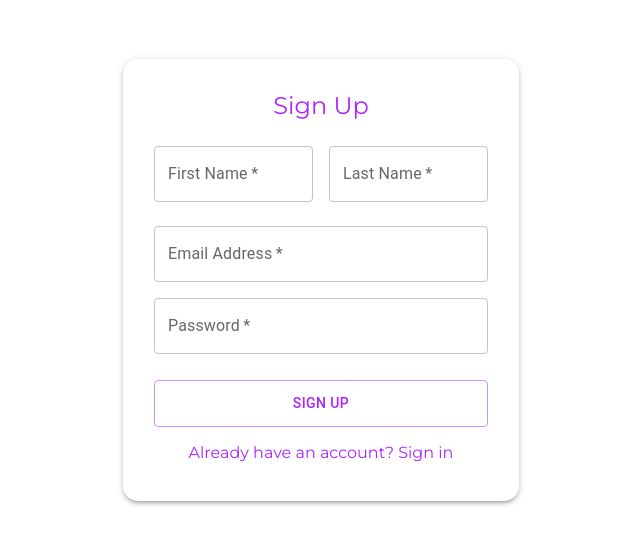
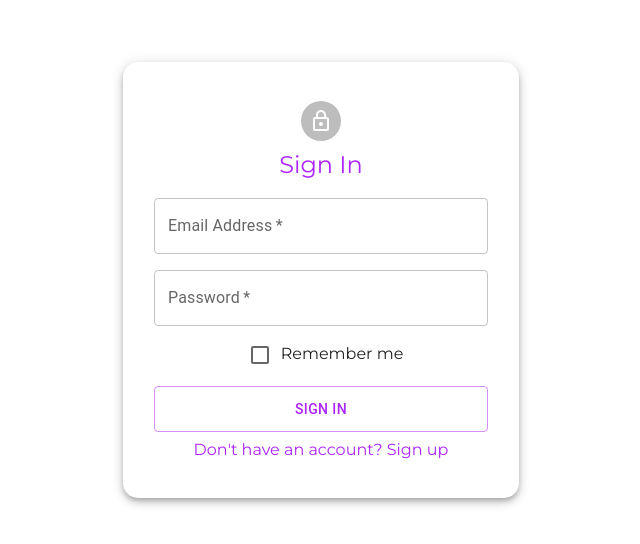
Before and after one commit to MrDenki/Tempus-frontend, a React (Vite) app: page /sign-in in a window 1280 px wide. Shown: the part 120-664 px from the top of the page, without its empty margins (319-959 px from the left). Built offline with nearby package versions, Linux system fonts and the light colour scheme.

Commit message:
Complete auth form

```diff
--- a/src/components/Forms/BaseForm/index.jsx
+++ b/src/components/Forms/BaseForm/index.jsx
@@ -8,7 +8,7 @@ import "./style.scss";
 const BaseForm = ({ title, children, onSubmit }) => {
   return (
     <Container maxWidth="xs" className="form">
-      <Card className="form__card" elevation={3}>
+      <Card className="form__card" elevation={5}>
         <CardContent>
           <Title className="form__title" variant="h5">
             {title}
--- /dev/null
+++ b/src/components/Forms/SignInForm.jsx
@@ -0,0 +1,94 @@
+import * as React from "react";
+import Avatar from "@mui/material/Avatar";
+import TextField from "@mui/material/TextField";
+import Grid from "@mui/material/Grid";
+import Box from "@mui/material/Box";
+import LockOutlinedIcon from "@mui/icons-material/LockOutlined";
+import { Link } from "react-router-dom";
+import Button from "@/components/UI/Button";
+import { Title } from "../Typography";
+import Checkbox from "@mui/material/Checkbox";
+import BaseForm from "./BaseForm";
+
+// import './style.scss'
+
+// const SignInForm = () => {
+//   const handleSubmit = (event) => {
+//     event.preventDefault();
+//     const data = new FormData(event.currentTarget);
+//     // eslint-disable-next-line no-console
+//     console.log({
+//       email: data.get("email"),
+//       password: data.get("password"),
+//     });
+//   };
+
+const SignInForm = ({ onSubmit }) => {
+  const validation = () => {};
+
+  return (
+    <BaseForm onSubmit={onSubmit}>
+      <Grid container>
+        <Box
+          sx={{
+            display: "flex",
+            flexDirection: "column",
+            alignItems: "center",
+          }}
+        >
+          <Avatar className="form__avatar" sx={{ mb: 1 }}>
+            <LockOutlinedIcon />
+          </Avatar>
+          <Grid item xs={12} sx={{ mb: 1 }}>
+            <Title className="form__title" variant="h5">
+              Sign In
+            </Title>
+          </Grid>
+
+          <Grid container spacing={2}>
+            <Grid item xs={12}>
+              <TextField
+                className="form__input"
+                required
+                fullWidth
+                label="Email Address"
+                name="email"
+              />
+            </Grid>
+
+            <Grid item xs={12}>
+              <TextField
+                className="form__input"
+                required
+                fullWidth
+                type="password"
+                label="Password"
+                name="password"
+              />
+            </Grid>
+          </Grid>
+          <Grid justifyContent="left" sx={{ mt: 1 }}>
+            <Checkbox className="form__checkbox" type="checkbox"></Checkbox>
+            Remember me
+          </Grid>
+          <Button
+            className="form__button"
+            type="submit"
+            fullWidth
+            sx={{ p: 1 }}
+          >
+            Sign In
+          </Button>
+
+          <Grid item xs={12} sx={{ mt: 1 }}>
+            <Link to="/sign-up" className="form__link">
+              <div>Don't have an account? Sign up</div>
+            </Link>
+          </Grid>
+        </Box>
+      </Grid>
+    </BaseForm>
+  );
+};
+
+export default SignInForm;
--- a/src/pages/SignIn.jsx
+++ b/src/pages/SignIn.jsx
@@ -1,5 +1,16 @@
-import RegistrationForm from "../components/Forms/SignUpForm";
+import SignInForm from "../components/Forms/SignInForm";
 
-const SignUp = () => <RegistrationForm />;
+const SignIn = () => {
+  const handleSubmit = (event) => {
+    event.preventDefault();
+    const data = new FormData(event.currentTarget);
 
-export default SignUp;
+    console.log({
+      email: data.get("email"),
+      password: data.get("password"),
+    });
+  };
+  return <SignInForm onSubmit={handleSubmit} />;
+};
+
+export default SignIn;
```
